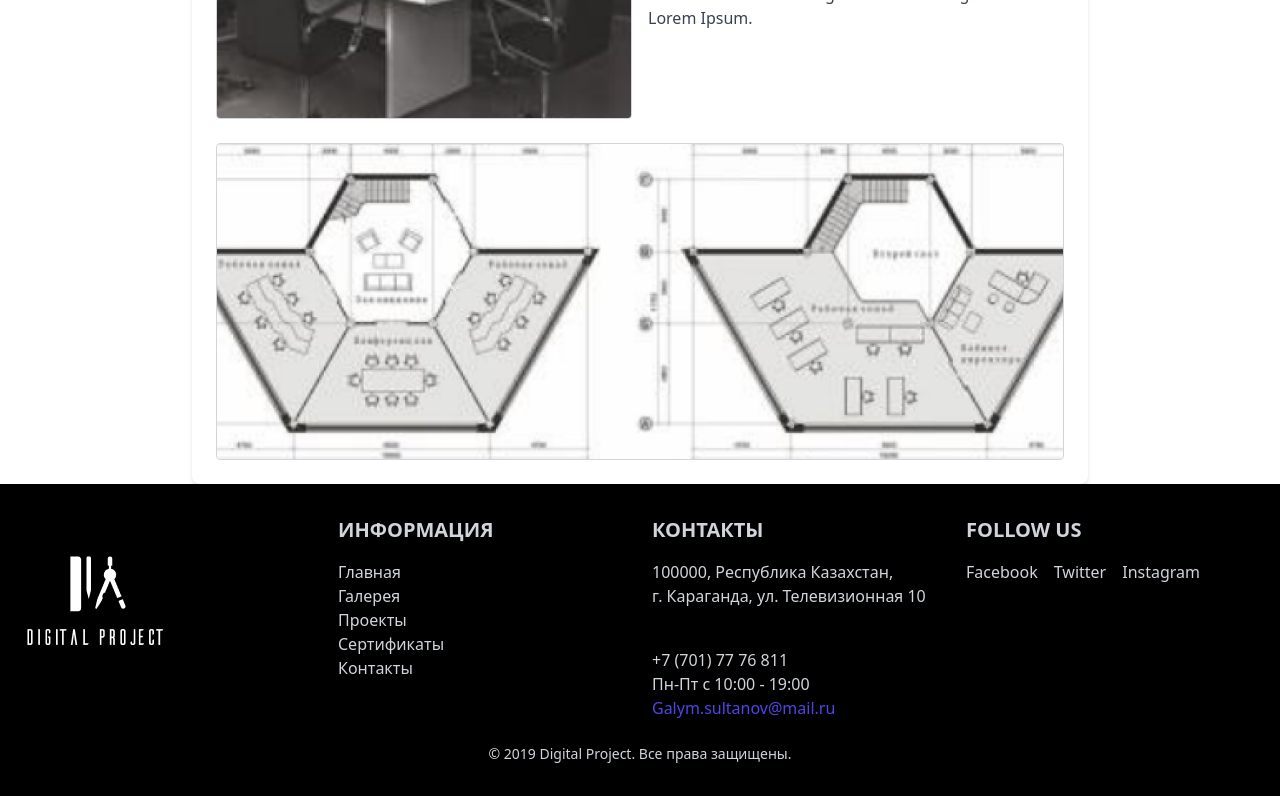
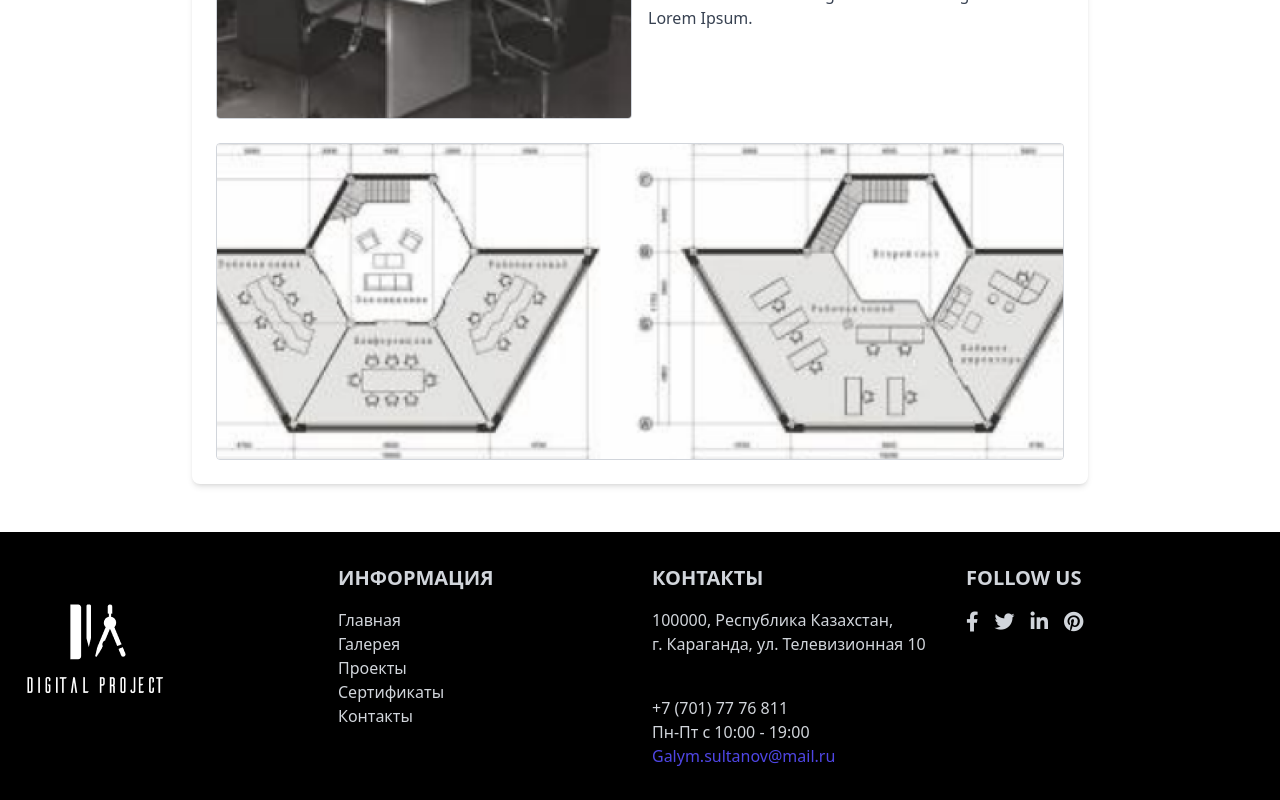
Before and after one commit to microhexagon/umekalsoom-architects-project2, a plain HTML site: page fourth.html in a window 1280 px wide. Shown: the part 785-1585 px from the top of the page. Drawn offline with nearby package versions, Linux system fonts and the light colour scheme.

Commit message:
add social icons

```diff
--- a/fourth.html
+++ b/fourth.html
@@ -5,11 +5,14 @@
   <meta name="viewport" content="width=device-width, initial-scale=1.0">
   <title>Parking Design</title>
   <script src="https://cdn.tailwindcss.com"></script>
+  <head>
+    <link href="https://cdnjs.cloudflare.com/ajax/libs/font-awesome/6.0.0-beta3/css/all.min.css" rel="stylesheet">
+  </head>
 </head>
 <body class="">
 
   <!-- Main Container -->
-  <div class="max-w-4xl mx-auto  shadow-md rounded-lg overflow-hidden">
+  <div class="max-w-4xl mx-auto  shadow-md rounded-lg overflow-hidden mb-10">
     <!-- Header Section -->
     <header class="p-6 ">
       <h1 class="text-gray-400 text-2xl ">ПАРКИНГ НА</h1>
@@ -41,7 +44,7 @@ software like Aldus PageMaker including versions of Lorem Ipsum.
 </div>
 </section>
 <!-- Footer Section -->
-<footer class="bg-black text-gray-300 py-8">
+<footer class="bg-black text-gray-300 py-8 mt-12">
   <div class="container mx-auto px-6 text-center md:text-left">
       <div class="grid grid-cols-1 md:grid-cols-4 gap-6">
           <!-- Column 1 -->
@@ -66,17 +69,24 @@ software like Aldus PageMaker including versions of Lorem Ipsum.
               <p>Пн-Пт с 10:00 - 19:00</p>
               <p> <a href="mailto:Galym.sultanov@mail.ru" class="text-indigo-600 hover:underline">Galym.sultanov@mail.ru</a></p>
           </div>
-          <!-- Column 4-->
+      <!-- Column 4 -->
       <div class="mb-6 md:mb-0">
         <h2 class="text-xl font-bold uppercase mb-4">Follow Us</h2>
         <div class="flex justify-center md:justify-start space-x-4">
-                  <a href="#" class="hover:text-white"><i class="fab fa-facebook"></i> Facebook</a>
-                  <a href="#" class="hover:text-white"><i class="fab fa-twitter"></i> Twitter</a>
-                  <a href="#" class="hover:text-white"><i class="fab fa-instagram"></i> Instagram</a>
+            <a href="https://facebook.com" target="_blank" class="hover:text-white" aria-label="Follow us on Facebook">
+                <i class="fab fa-facebook-f text-xl"></i>
+            </a>
+            <a href="https://twitter.com" target="_blank" class="hover:text-white" aria-label="Follow us on Twitter">
+                <i class="fab fa-twitter text-xl"></i>
+            </a>
+            <a href="https://linkedin.com" target="_blank" class="hover:text-white" aria-label="Follow us on LinkedIn">
+                <i class="fab fa-linkedin-in text-xl"></i>
+            </a>
+            <a href="https://pinterest.com" target="_blank" class="hover:text-white" aria-label="Follow us on Pinterest">
+                <i class="fab fa-pinterest text-xl"></i>
+            </a>
         </div>
     </div>
-      </div>
-      <p class="text-center mt-6 text-sm">&copy; 2019 Digital Project. Все права защищены.</p>
 </div>
 </footer>
 </body>
```
Also changed, not shown: index.html (+29 -16 lines), second.html (+21 -13 lines), third.html (+20 -11 lines). Lines whose indentation alone changed are shown as unchanged.
